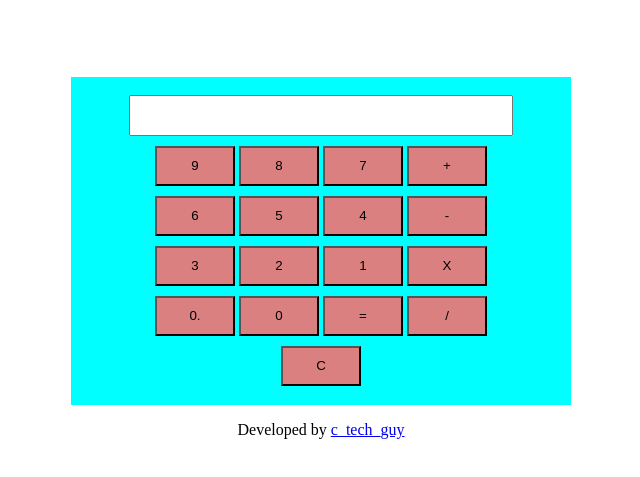
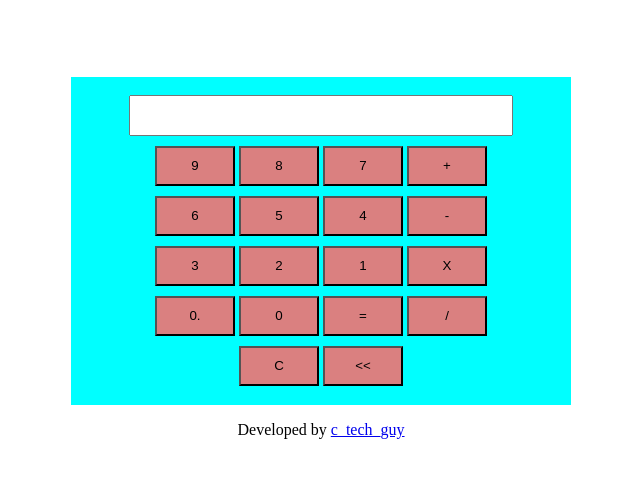
Before and after one commit to gauthamkrishna1312/Calculator_JS, a plain HTML site: page index.html in a window 1280 px wide. Shown: the part 101-578 px from the top of the page, without its empty margins (319-959 px from the left). Drawn offline with Linux system fonts and the light colour scheme.

Commit message:
Calculator0.2 backspace added

```diff
--- a/calc.js
+++ b/calc.js
@@ -4,6 +4,11 @@ function clickButton(val){
 function clearDisplay(){
     document.getElementById("screen").value = " "
 }
+function clearNum() {
+    var currentText = document.getElementById("screen").value
+    var clearedValue = currentText.substring(0, currentText.length - 1);
+    document.getElementById("screen").value = clearedValue
+}
 function getResult(){
     var text = document.getElementById("screen").value
     var result = eval(text)
--- a/index.html
+++ b/index.html
@@ -46,6 +46,7 @@
                     </div>
                     <div class="row">
                         <button class="btn" onclick="clearDisplay()">C</button>
+                        <button class="btn" onclick="clearNum(screen)"><<</button>
                     </div>
                 </div>
             </div>
```
